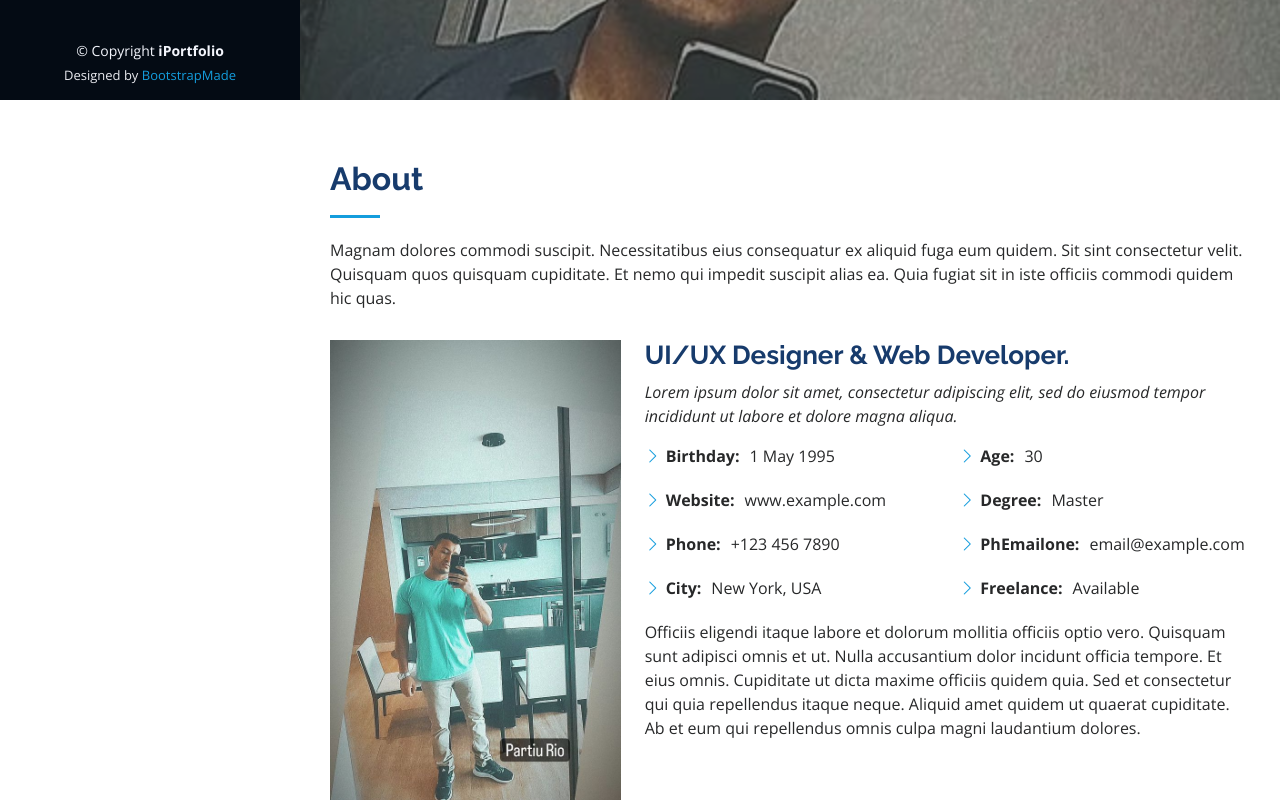
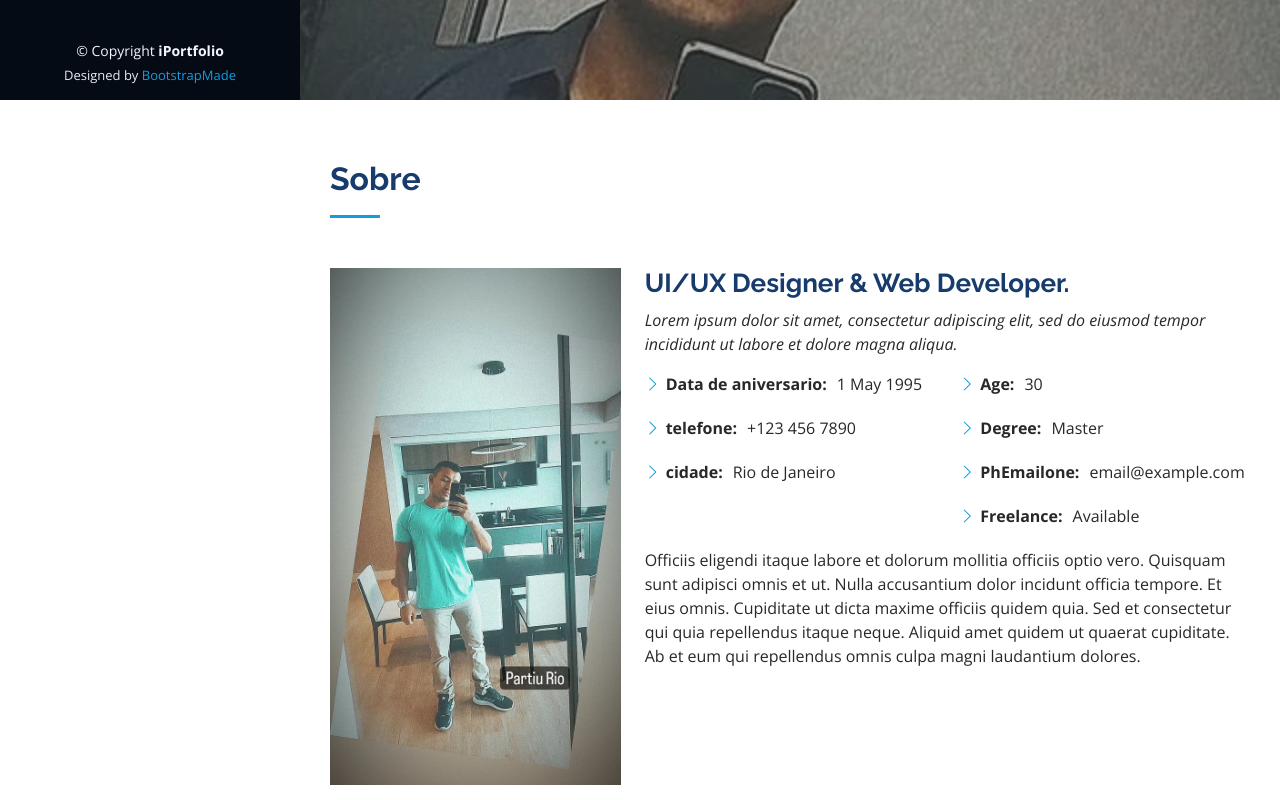
Before and after one commit to jonas10rr/Portifolio, a plain HTML site: page iPortfolio/index.html in a window 1280 px wide. Shown: the part 700-1500 px from the top of the page. Drawn offline with nearby package versions, Linux system fonts and the light colour scheme.

Commit message:
Atualização da seção Sobre

```diff
--- a/iPortfolio/index.html
+++ b/iPortfolio/index.html
@@ -84,8 +84,7 @@
       <div class="container">
 
         <div class="section-title">
-          <h2>About</h2>
-          <p>Magnam dolores commodi suscipit. Necessitatibus eius consequatur ex aliquid fuga eum quidem. Sit sint consectetur velit. Quisquam quos quisquam cupiditate. Et nemo qui impedit suscipit alias ea. Quia fugiat sit in iste officiis commodi quidem hic quas.</p>
+          <h2>Sobre</h2>
         </div>
 
         <div class="row">
@@ -101,10 +100,9 @@
             <div class="row">
               <div class="col-lg-6">
                 <ul>
-                  <li><i class="bi bi-chevron-right"></i> <strong>Birthday:</strong> <span>1 May 1995</span></li>
-                  <li><i class="bi bi-chevron-right"></i> <strong>Website:</strong> <span>www.example.com</span></li>
-                  <li><i class="bi bi-chevron-right"></i> <strong>Phone:</strong> <span>+123 456 7890</span></li>
-                  <li><i class="bi bi-chevron-right"></i> <strong>City:</strong> <span>New York, USA</span></li>
+                  <li><i class="bi bi-chevron-right"></i> <strong>Data de aniversario:</strong> <span>1 May 1995</span></li>
+                  <li><i class="bi bi-chevron-right"></i> <strong>telefone:</strong> <span>+123 456 7890</span></li>
+                  <li><i class="bi bi-chevron-right"></i> <strong>cidade:</strong> <span>Rio de Janeiro</span></li>
                 </ul>
               </div>
               <div class="col-lg-6">
```
